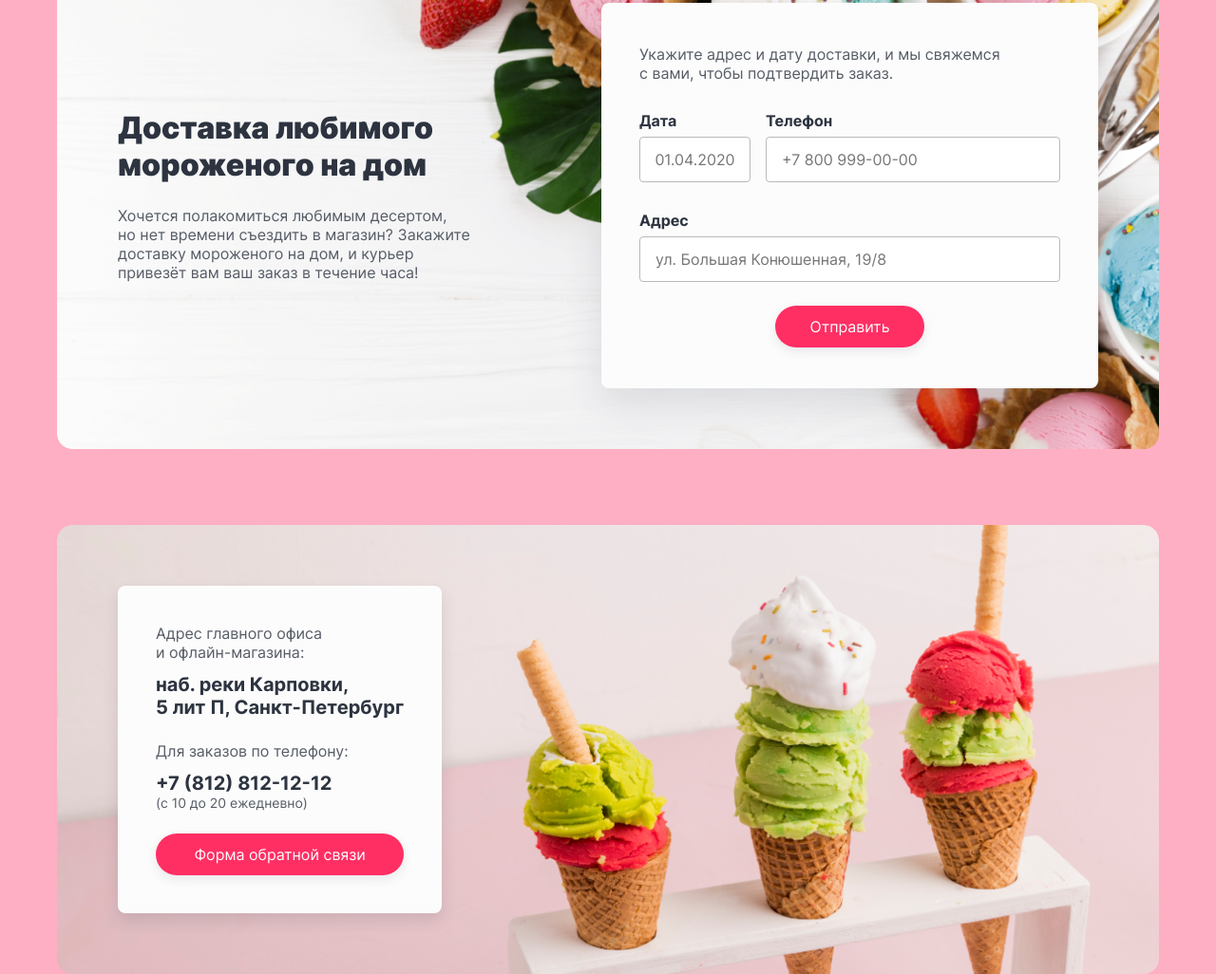
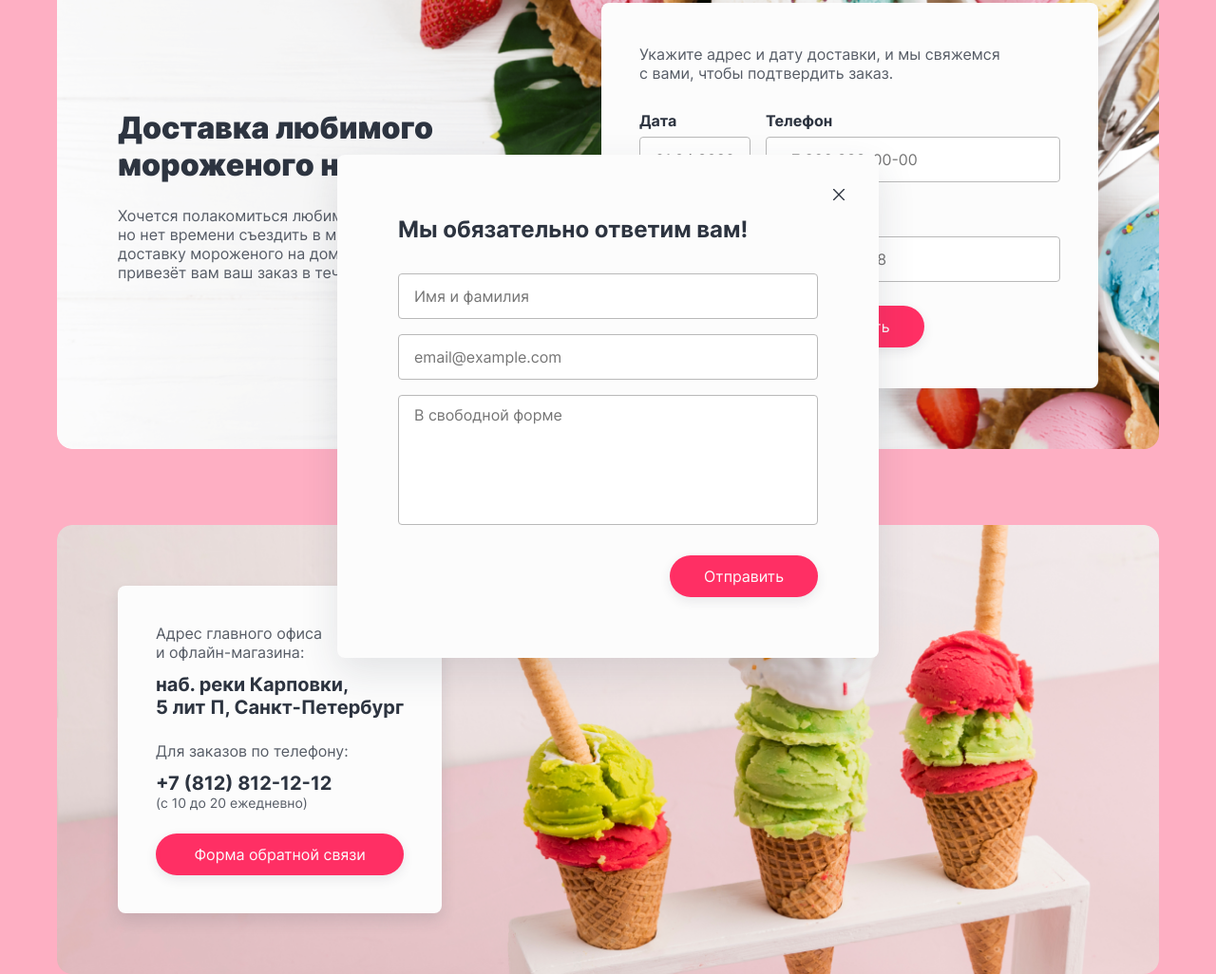
Before and after one commit to HkirillV/glecy, a website built with Vite: page index.html in a window 1280 px wide. Shown: the part 3156-4182 px from the top of the page at 95% size. Built offline with nearby package versions, Linux system fonts and the light colour scheme.

Commit message:
init: contacts form 0.1

```diff
--- a/index.html
+++ b/index.html
@@ -21,8 +21,11 @@
         <li class="navigation-menu__item">
           <button class="navigation-menu__catalog" type="button">
             <p class="navigation-menu__text">Каталог</p>
-            <svg class="navigation-menu__icon" width="12" height="7" viewBox="0 0 12 7" fill="none" xmlns="http://www.w3.org/2000/svg">
-              <path fill-rule="evenodd" clip-rule="evenodd" d="M1.80812 1.05317C1.54777 0.792823 1.12566 0.792823 0.865306 1.05317C0.604957 1.31352 0.604957 1.73563 0.865306 1.99598L5.52565 6.65633C5.52771 6.65844 5.52979 6.66055 5.53189 6.66265C5.66259 6.79334 5.83404 6.85843 6.00534 6.85791C6.1753 6.85741 6.34511 6.79233 6.47478 6.66265C6.47687 6.66056 6.47894 6.65847 6.48099 6.65636L11.1414 1.99598C11.4017 1.73563 11.4017 1.31352 11.1414 1.05317C10.881 0.792823 10.4589 0.792823 10.1986 1.05317L6.00334 5.24839L1.80812 1.05317Z" fill="#2D3440" />
+            <svg class="navigation-menu__icon" width="12" height="7" viewBox="0 0 12 7" fill="none"
+                 xmlns="http://www.w3.org/2000/svg">
+              <path fill-rule="evenodd" clip-rule="evenodd"
+                    d="M1.80812 1.05317C1.54777 0.792823 1.12566 0.792823 0.865306 1.05317C0.604957 1.31352 0.604957 1.73563 0.865306 1.99598L5.52565 6.65633C5.52771 6.65844 5.52979 6.66055 5.53189 6.66265C5.66259 6.79334 5.83404 6.85843 6.00534 6.85791C6.1753 6.85741 6.34511 6.79233 6.47478 6.66265C6.47687 6.66056 6.47894 6.65847 6.48099 6.65636L11.1414 1.99598C11.4017 1.73563 11.4017 1.31352 11.1414 1.05317C10.881 0.792823 10.4589 0.792823 10.1986 1.05317L6.00334 5.24839L1.80812 1.05317Z"
+                    fill="#2D3440"/>
             </svg>
           </button>
           <div class="navigation-menu__catalog-list">
@@ -356,6 +359,20 @@
       </div>
       <button class="button" type="button">Форма обратной связи</button>
     </div>
+    <div class="form">
+      <div class="form__wrapper">
+        <img class="form__icon" src="/src/img/contacts/Cross.svg" alt="icon">
+        <p class="form__title">Мы обязательно ответим вам!</p>
+        <form class="form__content" action="">
+          <input class="form__input" type="text" placeholder="Имя и фамилия">
+          <input class="form__input" type="email" placeholder="email@example.com">
+          <input class="form__input" type="text" placeholder="В свободной форме">
+        </form>
+        <div class="form__button">
+          <button class="button" type="button">Отправить</button>
+        </div>
+      </div>
+    </div>
   </section>
 </main>
 <footer class="footer container">
--- a/src/sass/components/_contacts.scss
+++ b/src/sass/components/_contacts.scss
@@ -1,6 +1,7 @@
 .contacts {
   display: flex;
   justify-content: flex-start;
+  position: relative;
   background-image: url("/src/img/contacts/Обратная_связь.png");
   background-repeat: no-repeat;
   background-size: cover;
@@ -57,7 +58,7 @@
 
 
     &-title {
-      padding-bottom: 12px ;
+      padding-bottom: 12px;
       color: $basic-dark;
 
       @include font($size: 1.6rem, $height: normal, $weight: 400);
@@ -87,3 +88,64 @@
   }
 
 }
+
+
+.form {
+  position: absolute;
+  top: -390px;
+  right: 295px;
+  z-index: 10;
+
+  &__wrapper {
+    display: flex;
+    flex-direction: column;
+    row-gap: 32px;
+    position: relative;
+    border-radius: 8px;
+    padding: 64px;
+    background-color: $basic-extra-light;
+    box-shadow: 0 15px 40px 0 rgba(45, 52, 64, 0.12);
+  }
+
+  &__icon {
+    position: absolute;
+    top: 32px;
+    right: 32px;
+    z-index: 10;
+  }
+
+  &__title {
+    color: $basic-extra-dark;
+
+    @include font($size: 2.4rem, $height: normal, $weight: 700);
+  }
+
+  &__content {
+    display: flex;
+    flex-direction: column;
+    row-gap: 16px;
+  }
+
+  &__input {
+    height: 48px;
+    width: 442px;
+    max-width: 100%;
+    border-radius: 4px;
+    color: $basic-neutral;
+    border: 1px solid $basic-neutral;
+    background-color: $basic-white;
+    padding-left: 16px;
+
+    @include font($size: 1.6rem, $height: normal, $weight: 400);
+  }
+
+  &__input:last-child {
+    padding-block: 20px 115px;
+
+  }
+
+  &__button {
+    display: flex;
+    justify-content: end;
+  }
+}
```
Also changed, not shown: src/img/contacts/Cross.svg (added), src/sass/style.css, 1 other file.
